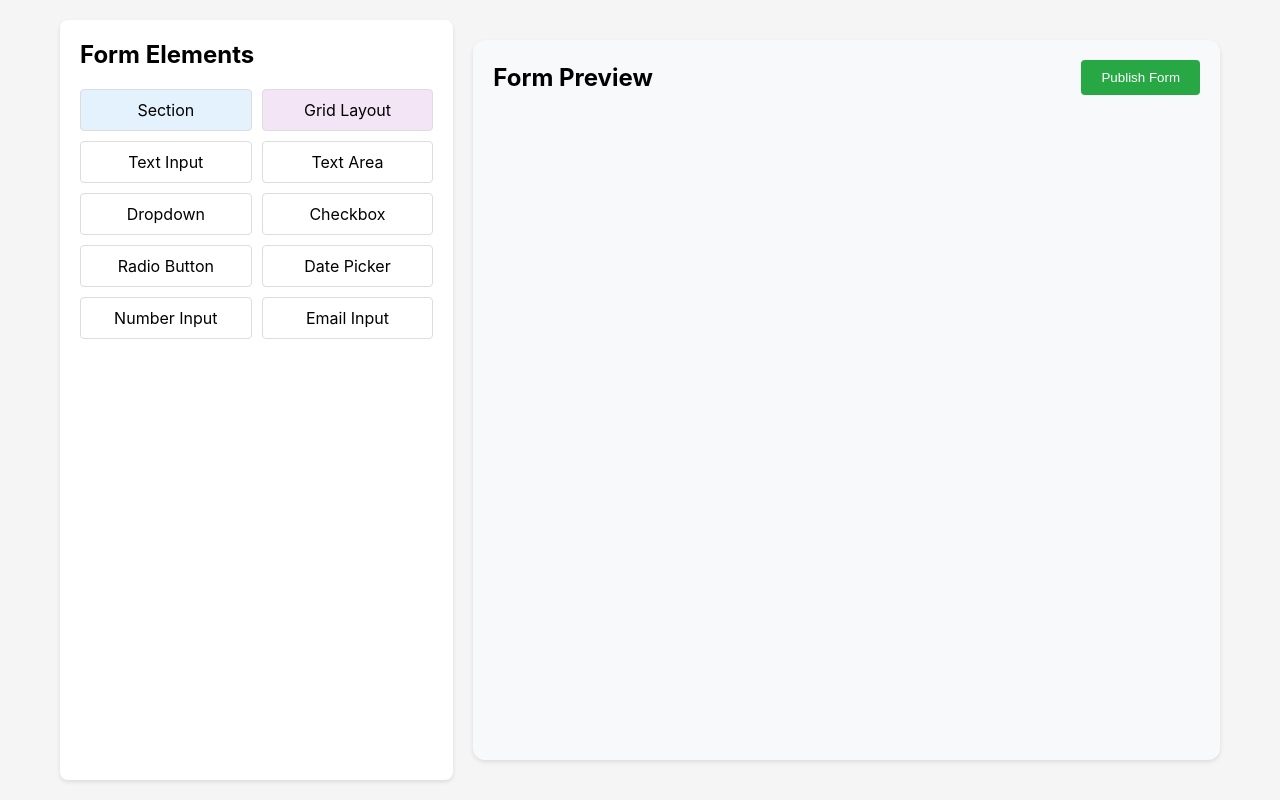
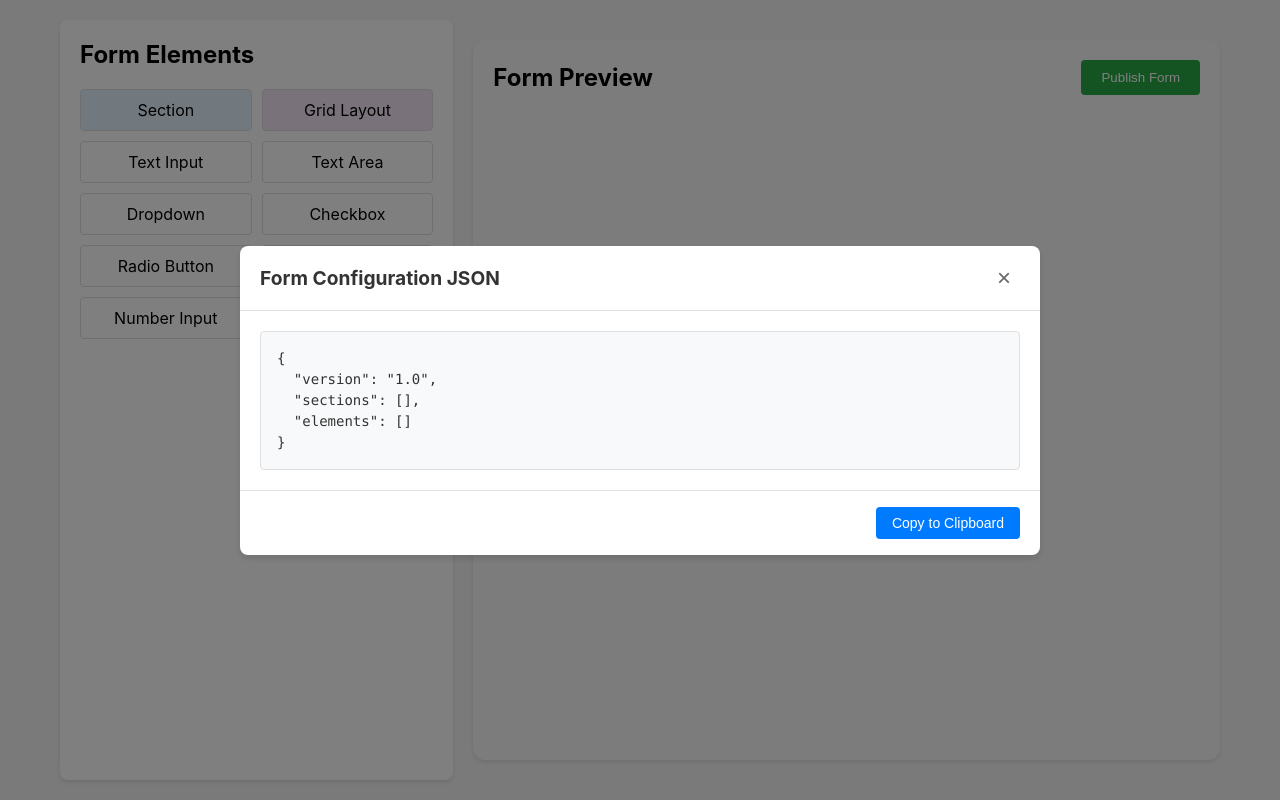
Before and after one commit to sreenivas-vmaxhealthtech/formbuilder-demo-using-cursor, a React (Create React App) app: page / in a window 1280 px wide. Both pictures are taken after a click on the button "Publish Form". Built offline with nearby package versions, Linux system fonts and the light colour scheme.

Commit message:
added json popup

```diff
--- a/src/App.css
+++ b/src/App.css
@@ -523,3 +523,108 @@
   gap: 8px;
   margin-top: 5px;
 }
+
+/* JSON Popup Styles */
+.json-popup-overlay {
+  position: fixed;
+  top: 0;
+  left: 0;
+  right: 0;
+  bottom: 0;
+  background-color: rgba(0, 0, 0, 0.5);
+  display: flex;
+  justify-content: center;
+  align-items: center;
+  z-index: 1000;
+}
+
+.json-popup {
+  background-color: white;
+  border-radius: 8px;
+  box-shadow: 0 4px 6px rgba(0, 0, 0, 0.1);
+  width: 80%;
+  max-width: 800px;
+  max-height: 80vh;
+  display: flex;
+  flex-direction: column;
+}
+
+.json-popup-header {
+  padding: 16px 20px;
+  border-bottom: 1px solid #e0e0e0;
+  display: flex;
+  justify-content: space-between;
+  align-items: center;
+}
+
+.json-popup-header h3 {
+  margin: 0;
+  color: #333;
+  font-size: 1.2rem;
+}
+
+.close-button {
+  background: none;
+  border: none;
+  font-size: 24px;
+  color: #666;
+  cursor: pointer;
+  padding: 0;
+  width: 32px;
+  height: 32px;
+  display: flex;
+  align-items: center;
+  justify-content: center;
+  border-radius: 4px;
+}
+
+.close-button:hover {
+  background-color: #f5f5f5;
+  color: #333;
+}
+
+.json-popup-content {
+  padding: 20px;
+  overflow-y: auto;
+  flex-grow: 1;
+}
+
+.json-output {
+  background-color: #f8f9fa;
+  border: 1px solid #e0e0e0;
+  border-radius: 4px;
+  padding: 16px;
+  margin: 0;
+  white-space: pre-wrap;
+  word-wrap: break-word;
+  font-family: 'Consolas', 'Monaco', monospace;
+  font-size: 14px;
+  line-height: 1.5;
+  color: #333;
+}
+
+.json-popup-footer {
+  padding: 16px 20px;
+  border-top: 1px solid #e0e0e0;
+  display: flex;
+  justify-content: flex-end;
+}
+
+.copy-button {
+  background-color: #007bff;
+  color: white;
+  border: none;
+  padding: 8px 16px;
+  border-radius: 4px;
+  cursor: pointer;
+  font-size: 14px;
+  transition: background-color 0.2s;
+}
+
+.copy-button:hover {
+  background-color: #0056b3;
+}
+
+.copy-button:active {
+  background-color: #004085;
+}
--- a/src/components/FormPreview.js
+++ b/src/components/FormPreview.js
@@ -6,6 +6,8 @@ function FormPreview({ elements, onAddElement, onRemoveElement, onUpdateElement
   const [sections, setSections] = useState([]);
   const [currentSection, setCurrentSection] = useState(null);
   const editFormRef = useRef(null);
+  const [showJsonPopup, setShowJsonPopup] = useState(false);
+  const [jsonOutput, setJsonOutput] = useState('');
 
   // Close edit form when clicking outside
   useEffect(() => {
@@ -188,9 +190,26 @@ function FormPreview({ elements, onAddElement, onRemoveElement, onUpdateElement
       }))
     };
 
-    console.log('Form Configuration:', JSON.stringify(formConfig, null, 2));
-    navigator.clipboard.writeText(JSON.stringify(formConfig, null, 2))
-      .then(() => alert('Form configuration copied to clipboard!'))
+    const jsonString = JSON.stringify(formConfig, null, 2);
+    setJsonOutput(jsonString);
+    setShowJsonPopup(true);
+  };
+
+  const closeJsonPopup = () => {
+    setShowJsonPopup(false);
+  };
+
+  const copyToClipboard = () => {
+    navigator.clipboard.writeText(jsonOutput)
+      .then(() => {
+        const copyButton = document.getElementById('copy-button');
+        if (copyButton) {
+          copyButton.textContent = 'Copied!';
+          setTimeout(() => {
+            copyButton.textContent = 'Copy to Clipboard';
+          }, 2000);
+        }
+      })
       .catch(err => console.error('Failed to copy:', err));
   };
 
@@ -528,6 +547,26 @@ function FormPreview({ elements, onAddElement, onRemoveElement, onUpdateElement
           Publish Form
         </button>
       </div>
+
+      {showJsonPopup && (
+        <div className="json-popup-overlay">
+          <div className="json-popup">
+            <div className="json-popup-header">
+              <h3>Form Configuration JSON</h3>
+              <button className="close-button" onClick={closeJsonPopup}>×</button>
+            </div>
+            <div className="json-popup-content">
+              <pre className="json-output">{jsonOutput}</pre>
+            </div>
+            <div className="json-popup-footer">
+              <button id="copy-button" className="copy-button" onClick={copyToClipboard}>
+                Copy to Clipboard
+              </button>
+            </div>
+          </div>
+        </div>
+      )}
+
       <form
         onDragOver={(e) => {
           e.preventDefault();
```
